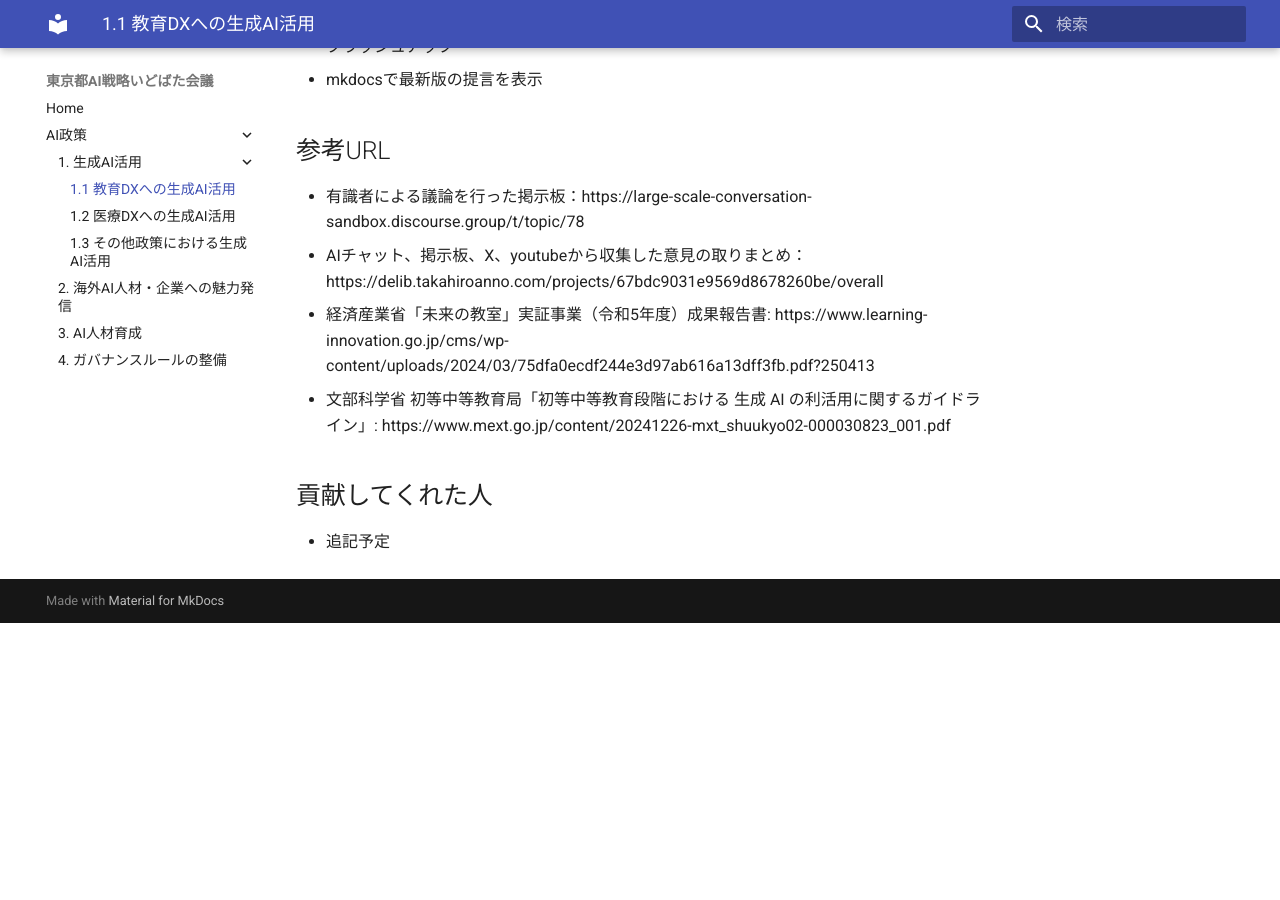
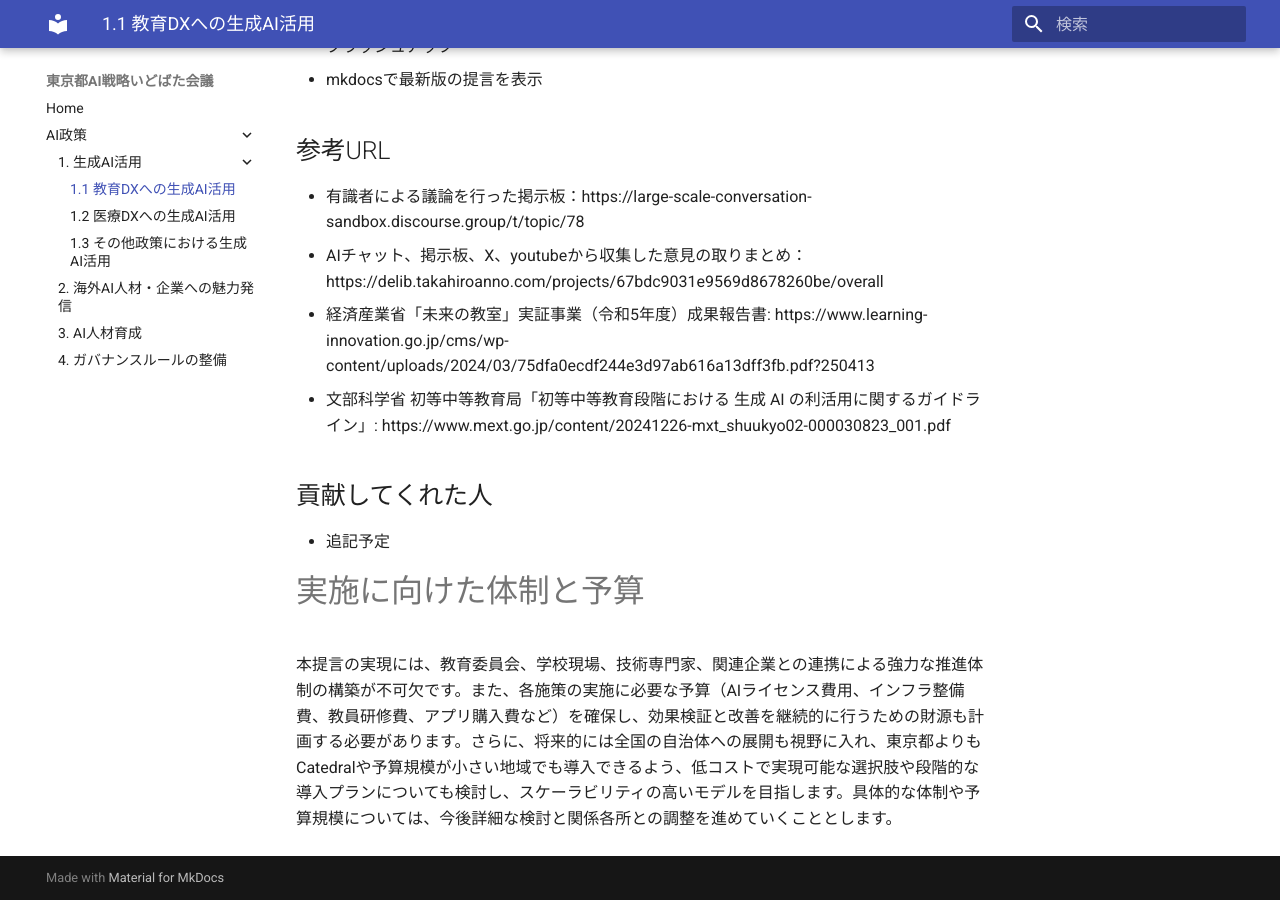
Before and after one commit to takahiroanno2024/2025_ai_idobatakaigi_output, an MkDocs documentation site: the page built from docs/1.1_教育DXへの生成AI活用.md, in a window 1280 px wide and 900 px high, scrolled down 7045 px. Built offline with MkDocs 1.6.1 and Material for MkDocs 9.7.7, drawn with Linux system fonts in a browser that asks for light colours; before the commit the page ends 7668 px from its top, so only the background shows below that.

Commit message:
実施に向けた体制と予算のセクションを追加（赤平弘樹）

```diff
--- a/docs/1.1_教育DXへの生成AI活用.md
+++ b/docs/1.1_教育DXへの生成AI活用.md
@@ -137,3 +137,7 @@ ChatGPT等の汎用的なLLM（大規模言語モデル）を全児童生徒に
 - 文部科学省 初等中等教育局「初等中等教育段階における 生成 AI の利活用に関するガイドライン」: https://www.mext.go.jp/content/20241226-mxt_shuukyo02-000030823_001.pdf
 ## 貢献してくれた人
 - 追記予定
+
+# 実施に向けた体制と予算
+
+本提言の実現には、教育委員会、学校現場、技術専門家、関連企業との連携による強力な推進体制の構築が不可欠です。また、各施策の実施に必要な予算（AIライセンス費用、インフラ整備費、教員研修費、アプリ購入費など）を確保し、効果検証と改善を継続的に行うための財源も計画する必要があります。さらに、将来的には全国の自治体への展開も視野に入れ、東京都よりも Catedralや予算規模が小さい地域でも導入できるよう、低コストで実現可能な選択肢や段階的な導入プランについても検討し、スケーラビリティの高いモデルを目指します。具体的な体制や予算規模については、今後詳細な検討と関係各所との調整を進めていくこととします。
```
